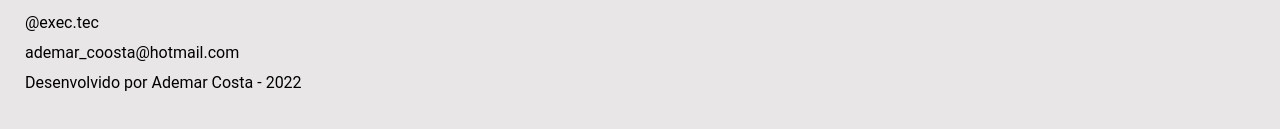
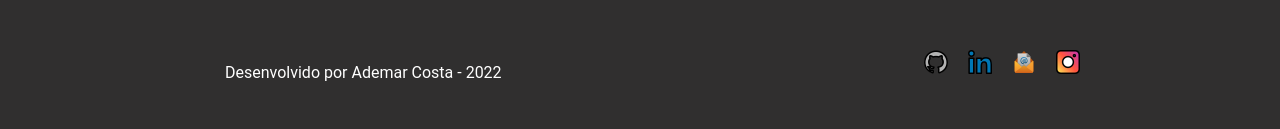
Before and after one commit to ademar-costa/exec-tec, a plain HTML site: page index.html in a window 1280 px wide. Shown: the part 1692-1821 px from the top of the page. Before the commit the page ends 1797 px from the top, so only its background shows below. Drawn offline with Linux system fonts and the light colour scheme.

Commit message:
Atualizando os rodapé

```diff
--- a/index.html
+++ b/index.html
@@ -107,8 +107,10 @@
         </section>
         <hr>
         <footer>
-            <p>@exec.tec</p>
-            <p>ademar_coosta@hotmail.com</p>
+            <a href="https://www.instagram.com/exec.tec/?hl=en" target="_blank"><img src="icon/instagram.png" alt="Instagram" title="Instagram"></a>
+            <a href="mailto:ademar_coosta@hotmail.com?subject=Contato" title="E-mail"> <img src="icon/marketing-de-email.png" alt="Email"></a>
+            <a href="https://www.linkedin.com/in/ademar-costa-264612202/" target="_blank" title="Linkedin"><img src="icon/linkedin.png" alt="Linkedin"></a>
+            <a href="https://github.com/ademar-costa" target="_blank" title="GitHub"><img src="icon/github.png" alt="GitHub" ></a>
             <p>Desenvolvido por Ademar Costa - 2022</p>
         </footer>
     </body>
--- a/style.css
+++ b/style.css
@@ -116,3 +116,8 @@ article{
 video{
     height: 100%;
 }
+footer{
+       background-color:#302F2F;
+       padding: 50px 200px;
+       color: #fff;
+}
```
Also changed, not shown: icon/github.png (added), icon/instagram.png (added), icon/linkedin.png (added), icon/marketing-de-email.png (added).
